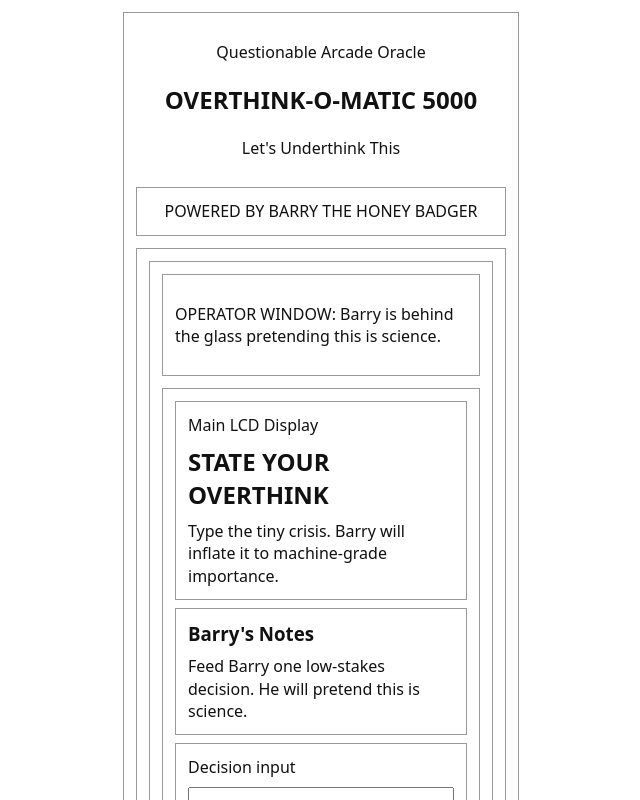
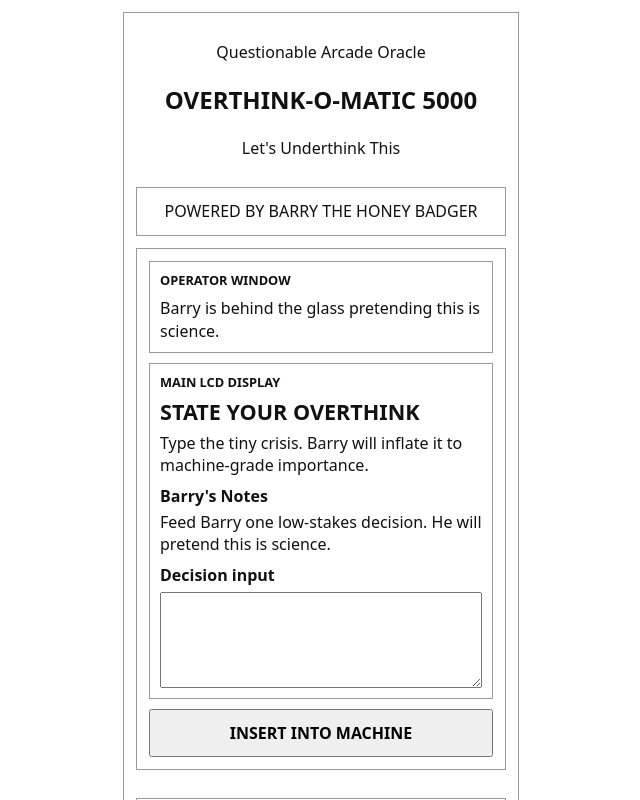
Before and after one commit to johnuxqh/overthink-o-matic, a React (Vite) app: page / in a window 1280 px wide. Both pictures are taken after typing "Sample", "Sample" into the empty fields and a click on the button "Save setup / Power Up Machine". Shown: the top 800 px of the page, without its empty margins (319-959 px from the left). Built offline with nearby package versions, Linux system fonts and the light colour scheme.

Commit message:
PASS 5.7.2A — Flatten home master blueprint

```diff
--- a/src/App.tsx
+++ b/src/App.tsx
@@ -336,30 +336,29 @@ export function App() {
         )}
 
         {currentScreen === 'home' && appState.user && (
-          <form className="home-screen-reset" onSubmit={submitProblem} aria-label="State your overthink">
-            <section className="home-screen-reset__barry-window" aria-label="Barry operator window">
-              <p>OPERATOR WINDOW: Barry is behind the glass pretending this is science.</p>
+          <form className="home-master-blueprint" onSubmit={submitProblem} aria-label="State your overthink">
+            <section className="home-master-blueprint__operator" aria-label="Barry operator window">
+              <p>OPERATOR WINDOW</p>
+              <p>Barry is behind the glass pretending this is science.</p>
             </section>
 
-            <section className="home-screen-reset__lcd" aria-label="Main LCD decision display">
-              <section className="home-screen-reset__lcd-header" aria-label="LCD header">
-                <p>Main LCD Display</p>
-                <h2>STATE YOUR OVERTHINK</h2>
-                <p>Type the tiny crisis. Barry will inflate it to machine-grade importance.</p>
-              </section>
+            <section className="home-master-blueprint__display" aria-label="Main LCD decision display">
+              <p className="home-master-blueprint__display-label">Main LCD Display</p>
+              <h2>STATE YOUR OVERTHINK</h2>
+              <p>Type the tiny crisis. Barry will inflate it to machine-grade importance.</p>
 
-              <section className="home-screen-reset__notes" aria-label="Barry notes">
+              <div className="home-master-blueprint__notes" aria-label="Barry notes">
                 <h3>Barry's Notes</h3>
                 <p>Feed Barry one low-stakes decision. He will pretend this is science.</p>
-              </section>
+              </div>
 
-              <label className="home-screen-reset__input">
+              <label className="home-master-blueprint__input">
                 Decision input
                 <textarea value={problemText} onChange={(event: Event) => setProblemText((event.target as HTMLTextAreaElement).value)} />
               </label>
             </section>
 
-            <button className="home-screen-reset__cta" type="submit">INSERT INTO MACHINE</button>
+            <button className="home-master-blueprint__cta" type="submit">INSERT INTO MACHINE</button>
 
             {shareDecision && <button type="button" onClick={() => openShareResult(shareDecision)}>SHARE YOUR OVERTHINK</button>}
           </form>
--- a/src/styles/base.css
+++ b/src/styles/base.css
@@ -121,12 +121,6 @@ a:focus-visible {
   font-weight: 700;
 }
 .machine-powered-strip,
-.home-screen-reset,
-.home-screen-reset__barry-window,
-.home-screen-reset__lcd,
-.home-screen-reset__lcd-header,
-.home-screen-reset__notes,
-.home-screen-reset__input,
 .protocol-module-card__details {
   border: 1px solid #999;
   padding: 12px;
@@ -140,28 +134,61 @@ a:focus-visible {
   grid-template-columns: 1fr;
 }
 
-.home-screen-reset {
+.home-master-blueprint {
   display: grid;
-  gap: 12px;
+  gap: 10px;
 }
 
-.home-screen-reset__barry-window,
-.home-screen-reset__lcd,
-.home-screen-reset__lcd-header,
-.home-screen-reset__notes,
-.home-screen-reset__input {
+.home-master-blueprint__operator,
+.home-master-blueprint__display {
   display: grid;
   gap: 8px;
+  border: 1px solid #999;
+  padding: 10px;
 }
 
-.home-screen-reset__lcd-header > *,
-.home-screen-reset__notes > * {
+.home-master-blueprint__operator > *,
+.home-master-blueprint__display > *,
+.home-master-blueprint__notes > * {
   margin: 0;
 }
 
-.home-screen-reset__cta {
+.home-master-blueprint__operator p:first-child,
+.home-master-blueprint__display-label {
+  font-size: 0.8rem;
+  font-weight: 700;
+  text-transform: uppercase;
+}
+
+.home-master-blueprint__display h2 {
+  font-size: 1.35rem;
+  line-height: 1.1;
+}
+
+.home-master-blueprint__notes {
+  display: grid;
+  gap: 4px;
+}
+
+.home-master-blueprint__notes h3 {
+  font-size: 1rem;
+}
+
+.home-master-blueprint__input {
+  display: grid;
+  gap: 6px;
+  font-weight: 700;
+}
+
+.home-master-blueprint__input textarea {
+  min-height: 96px;
+  font-weight: 400;
+}
+
+.home-master-blueprint__cta {
   width: 100%;
-  min-height: 52px;
+  min-height: 48px;
+  font-weight: 700;
 }
 
 .protocol-grid {
```
